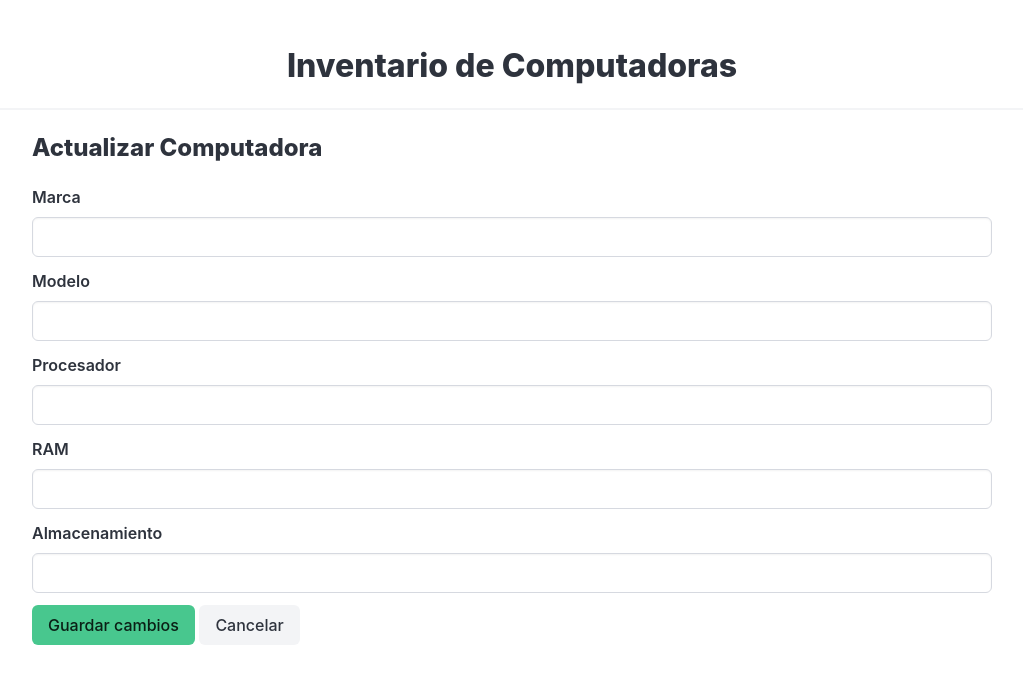
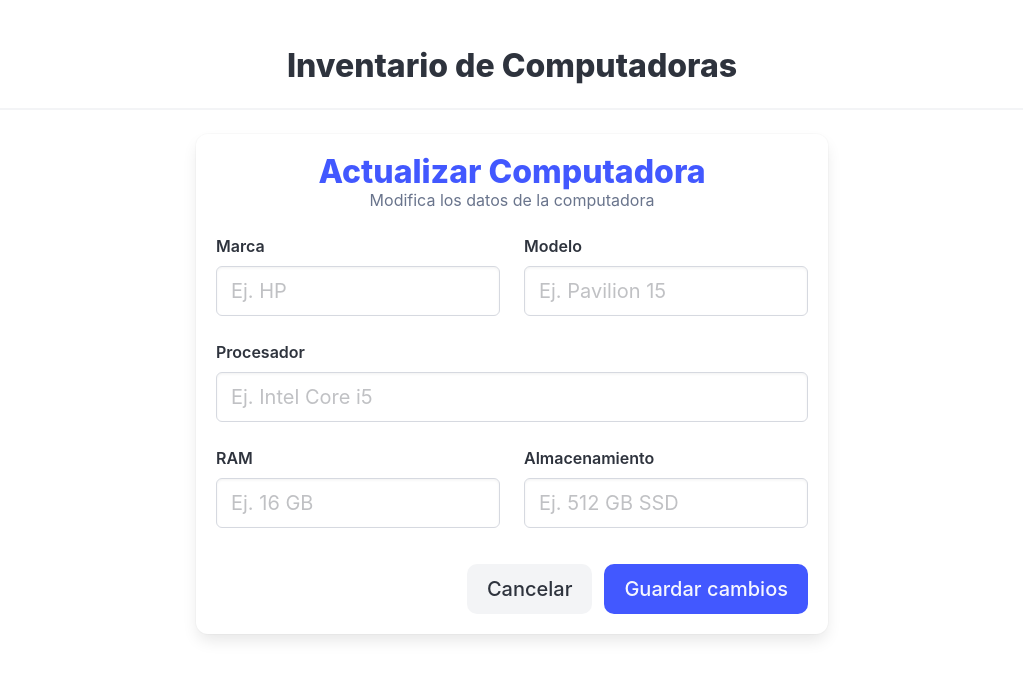
Before and after one commit to Garcia-Perez-Emiliano/CN2_COMPUTADORAS, a Flask app: template templates/update_computadora.html in a window 1280 px wide. Shown: the top 684 px of the page, without its empty margins (128-1151 px from the left). Run offline with Flask 3, Linux system fonts and the light colour scheme; the template is opened without the code that fills it, so the values that code supplies are empty.

Commit message:
Cambio Update

```diff
--- a/templates/update_computadora.html
+++ b/templates/update_computadora.html
@@ -4,91 +4,135 @@
 
 {% block content %}
 
-<h2 class="title is-4">Actualizar Computadora</h2>
+<div class="columns is-centered">
+    <div class="column is-8-desktop is-10-tablet">
+
+        <div class="box">
+
+            <div class="has-text-centered mb-5">
+                <h2 class="title is-3 has-text-link">
+                    Actualizar Computadora
+                </h2>
+
+                <p class="subtitle is-6 has-text-grey">
+                    Modifica los datos de la computadora
+                </p>
+            </div>
 
             <form method="POST">
 
+                <div class="columns is-multiline">
+
+                    <div class="column is-half">
                         <div class="field">
                             <label class="label">Marca</label>
+
                             <div class="control">
                                 <input
-                class="input"
+                                    class="input is-medium"
                                     type="text"
                                     name="marca"
                                     value="{{ computadora.marca }}"
+                                    placeholder="Ej. HP"
                                     required>
+                            </div>
                         </div>
                     </div>
 
 
+                    <div class="column is-half">
                         <div class="field">
                             <label class="label">Modelo</label>
+
                             <div class="control">
                                 <input
-                class="input"
+                                    class="input is-medium"
                                     type="text"
                                     name="modelo"
                                     value="{{ computadora.modelo }}"
+                                    placeholder="Ej. Pavilion 15"
                                     required>
+                            </div>
                         </div>
                     </div>
 
 
+                    <div class="column is-full">
                         <div class="field">
                             <label class="label">Procesador</label>
+
                             <div class="control">
                                 <input
-                class="input"
+                                    class="input is-medium"
                                     type="text"
                                     name="procesador"
                                     value="{{ computadora.procesador }}"
+                                    placeholder="Ej. Intel Core i5"
                                     required>
+                            </div>
                         </div>
                     </div>
 
 
+                    <div class="column is-half">
                         <div class="field">
                             <label class="label">RAM</label>
+
                             <div class="control">
                                 <input
-                class="input"
+                                    class="input is-medium"
                                     type="text"
                                     name="ram"
                                     value="{{ computadora.ram }}"
+                                    placeholder="Ej. 16 GB"
                                     required>
+                            </div>
                         </div>
                     </div>
 
 
+                    <div class="column is-half">
                         <div class="field">
                             <label class="label">Almacenamiento</label>
+
                             <div class="control">
                                 <input
-                class="input"
+                                    class="input is-medium"
                                     type="text"
                                     name="almacenamiento"
                                     value="{{ computadora.almacenamiento }}"
+                                    placeholder="Ej. 512 GB SSD"
                                     required>
                             </div>
                         </div>
+                    </div>
+
+                </div>
 
 
-    <div class="field">
+                <div class="field mt-5">
+                    <div class="buttons is-justify-content-flex-end">
 
-        <div class="control">
+                        <a
+                            href="{{ url_for('index') }}"
+                            class="button is-light is-medium">
+                            Cancelar
+                        </a>
 
-            <button type="submit" class="button is-success">
+                        <button
+                            type="submit"
+                            class="button is-link is-medium">
                             Guardar cambios
                         </button>
 
-            <a href="{{ url_for('index') }}" class="button is-light">
-                Cancelar
-            </a>
+                    </div>
+                </div>
+
+            </form>
 
         </div>
 
     </div>
-
-</form>
+</div>
 
 {% endblock %}
```
Lines whose indentation alone changed are shown as unchanged.
